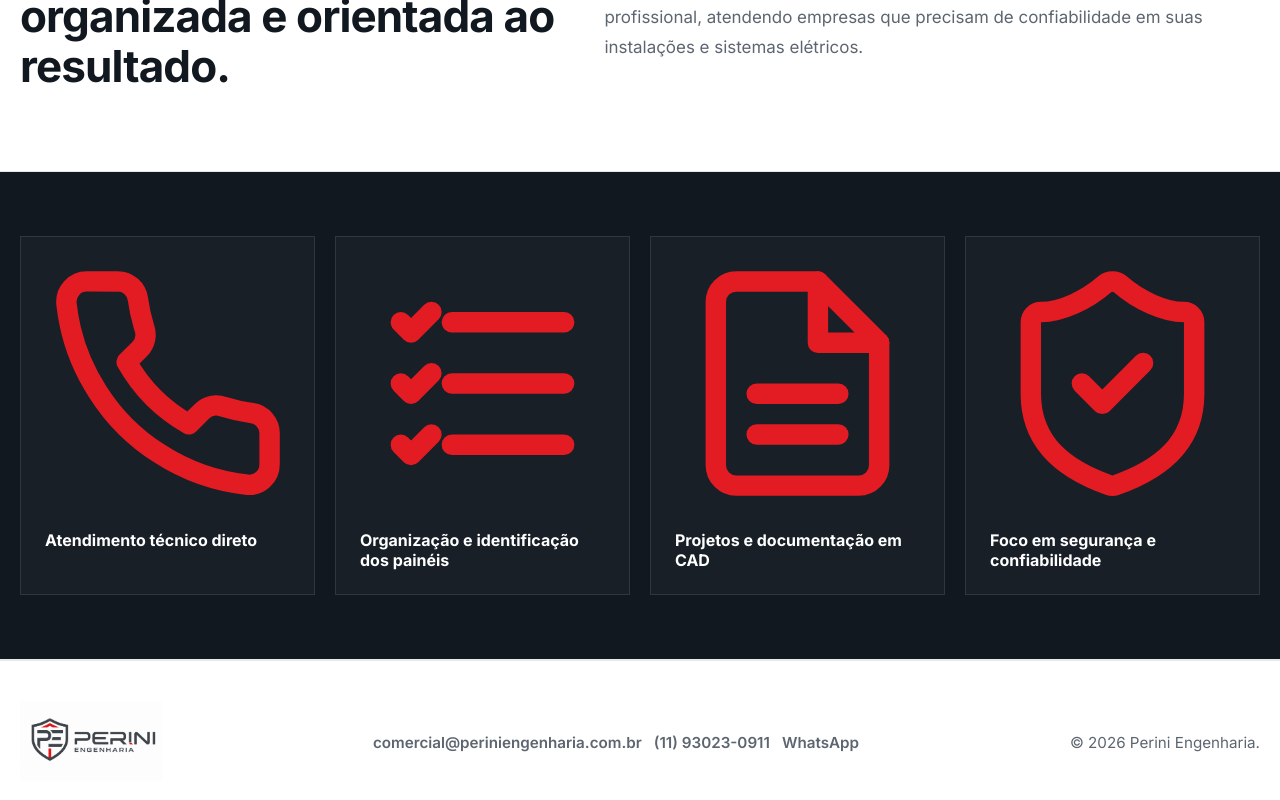
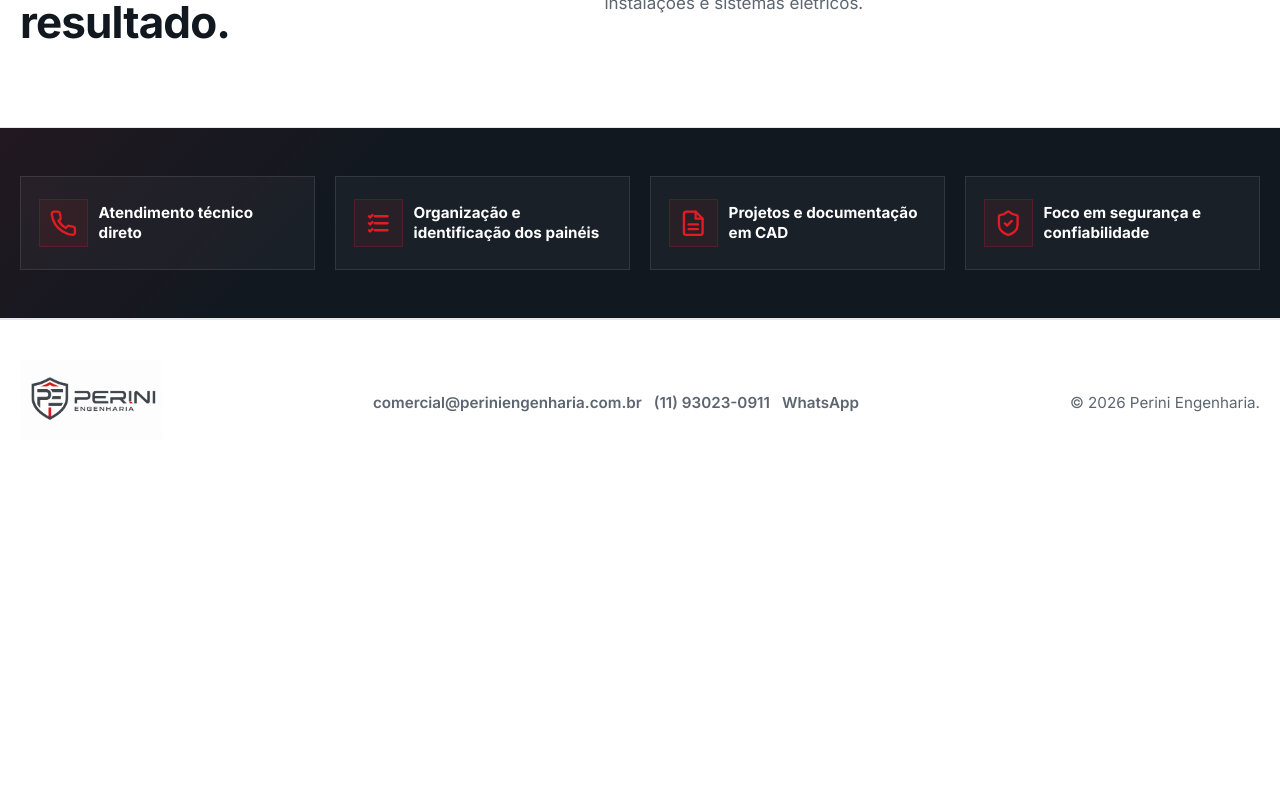
Before and after one commit to engeduardoguerreiro/PeriniEngenharia, a Next.js app: page / in a window 1280 px wide. Shown: the part 1960-2760 px from the top of the page. After the commit the page ends 2444 px from the top, so only its background shows below. Built offline with nearby package versions, Linux system fonts and the light colour scheme.

Commit message:
Refine trust section icon sizing

```diff
--- a/app/globals.css
+++ b/app/globals.css
@@ -220,6 +220,22 @@ textarea {
 
 .full-width {
   width: 100%;
+}
+
+.h-5 {
+  height: 1.25rem;
+}
+
+.w-5 {
+  width: 1.25rem;
+}
+
+.h-7 {
+  height: 1.75rem;
+}
+
+.w-7 {
+  width: 1.75rem;
 }
 
 .hero-section,
@@ -522,8 +538,10 @@ textarea {
 
 .trust-band {
   border-block: 1px solid var(--line);
-  background: var(--charcoal);
-  padding: 4rem 0;
+  background:
+    linear-gradient(135deg, rgba(227, 27, 35, 0.08), transparent 30%),
+    var(--charcoal);
+  padding: 3rem 0;
   color: var(--white);
 }
 
@@ -535,17 +553,38 @@ textarea {
 .trust-item {
   height: 100%;
   border: 1px solid rgba(255, 255, 255, 0.1);
-  background: rgba(255, 255, 255, 0.03);
-  padding: 1.5rem;
+  background: rgba(255, 255, 255, 0.035);
+  padding: 1.15rem;
+  display: grid;
+  grid-template-columns: 2.75rem 1fr;
+  align-items: center;
+  gap: 0.95rem;
+  min-height: 5.9rem;
+  transition:
+    border-color 180ms ease,
+    background 180ms ease,
+    transform 180ms ease;
 }
 
 .trust-item svg {
   color: var(--red);
+  padding: 0.58rem;
+  box-sizing: content-box;
+  border: 1px solid rgba(227, 27, 35, 0.24);
+  background: rgba(227, 27, 35, 0.08);
+}
+
+.trust-item:hover {
+  transform: translateY(-2px);
+  border-color: rgba(227, 27, 35, 0.28);
+  background: rgba(255, 255, 255, 0.055);
 }
 
 .trust-item h3 {
-  margin: 1.25rem 0 0;
-  font-size: 1rem;
+  margin: 0;
+  font-size: 0.95rem;
+  line-height: 1.35;
+  letter-spacing: 0;
 }
 
 .portfolio-card {
```
